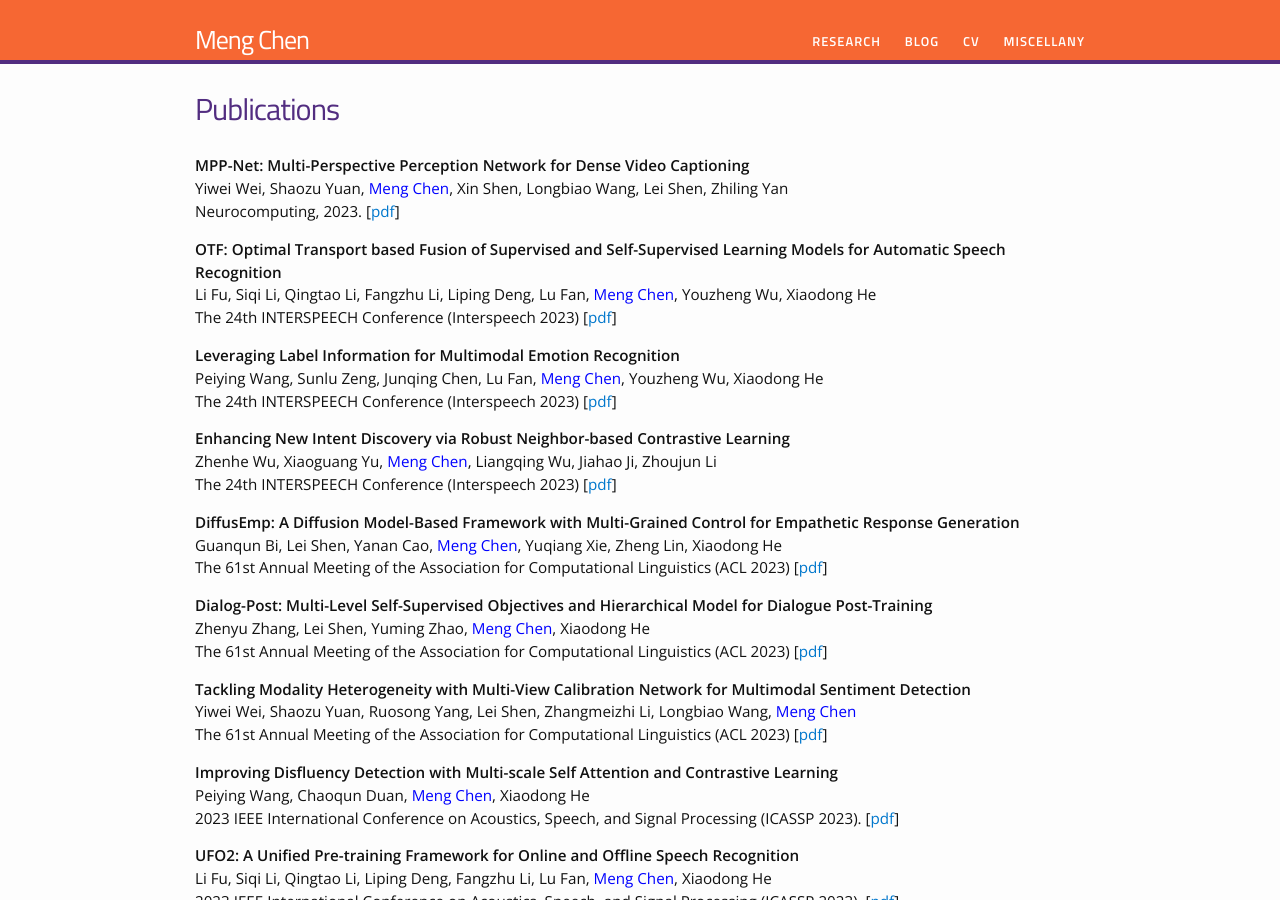
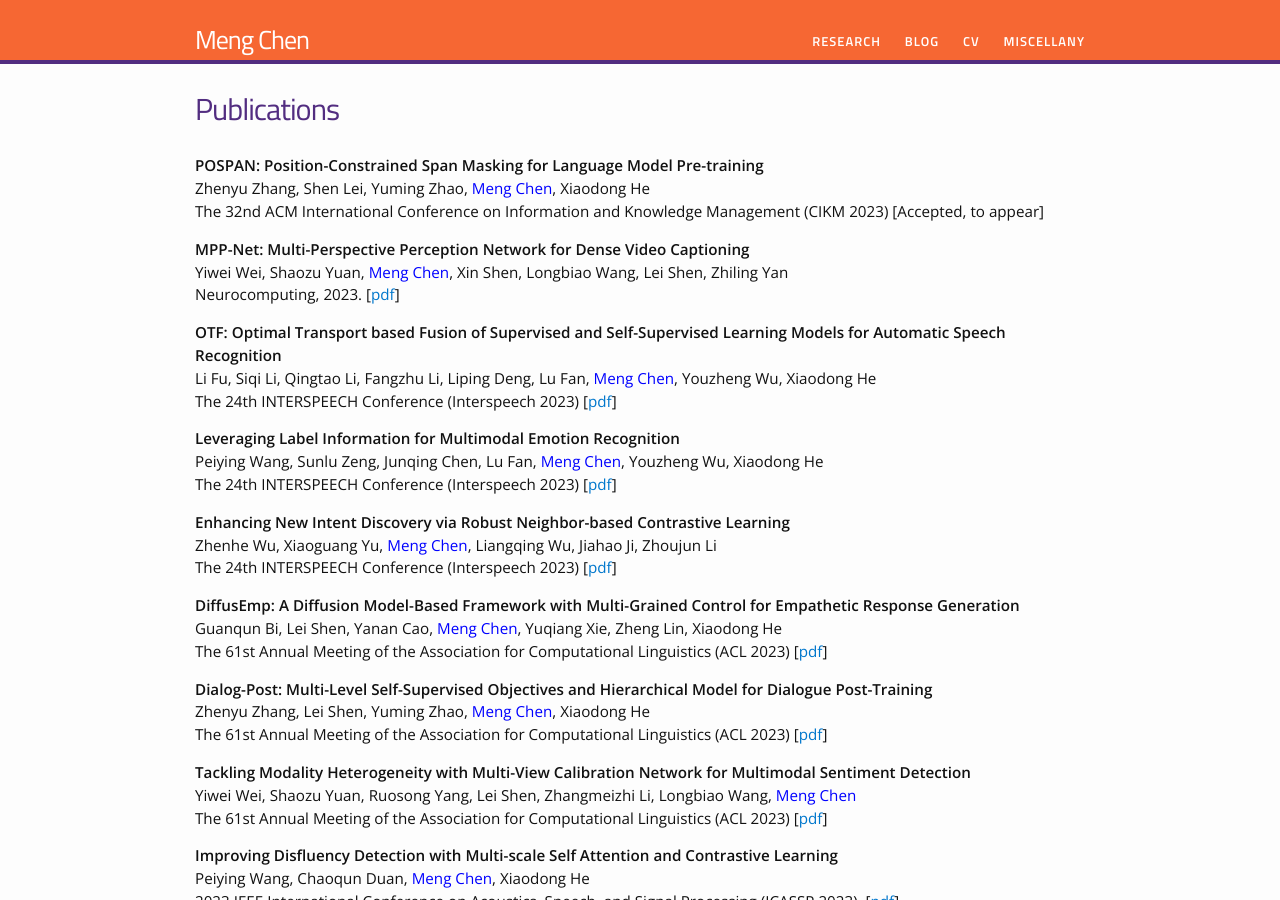
Before and after one commit to chenmengdx/chenmengdx.github.io, a Jekyll site: the page built from research.md, in a window 1280 px wide and 900 px high. Built offline with Jekyll 4.4.1, drawn with Linux system fonts in a browser that asks for light colours.

Commit message:
update publication

```diff
--- a/research.md
+++ b/research.md
@@ -6,6 +6,12 @@ permalink: /research/
 
 <div>
 
+
+<p>
+<b> POSPAN: Position-Constrained Span Masking for Language Model Pre-training </b> <br />
+Zhenyu Zhang, Shen Lei, Yuming Zhao, <font color="blue">Meng Chen</font>, Xiaodong He <br />
+The 32nd ACM International Conference on Information and Knowledge Management (CIKM 2023) [Accepted, to appear]
+</p>
 
 <p>
 <b> MPP-Net: Multi-Perspective Perception Network for Dense Video Captioning </b> <br />
```
